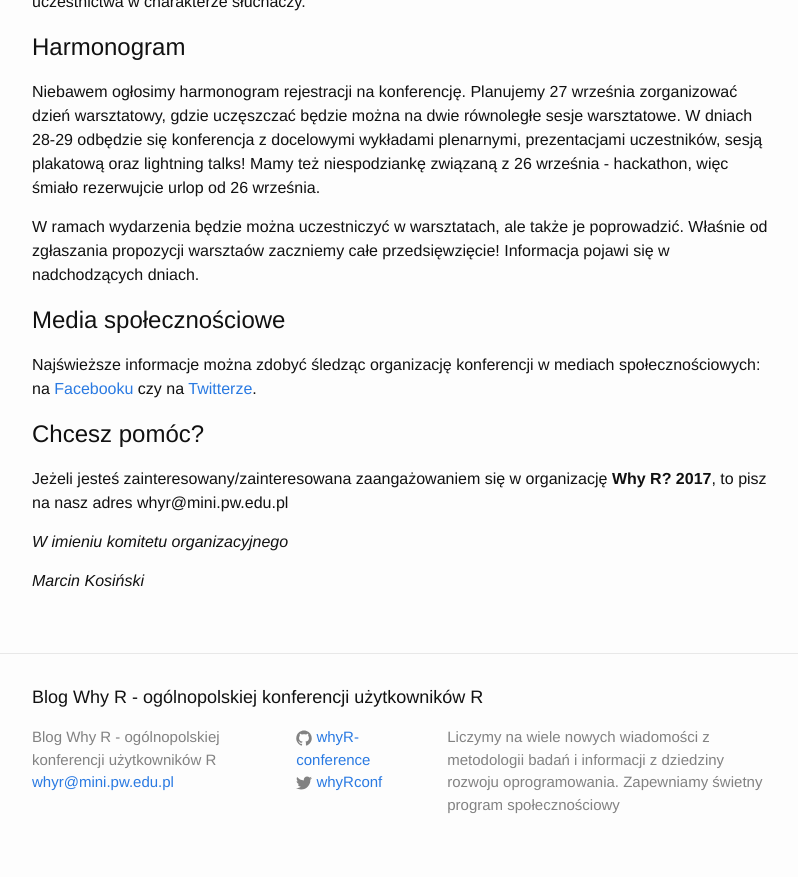
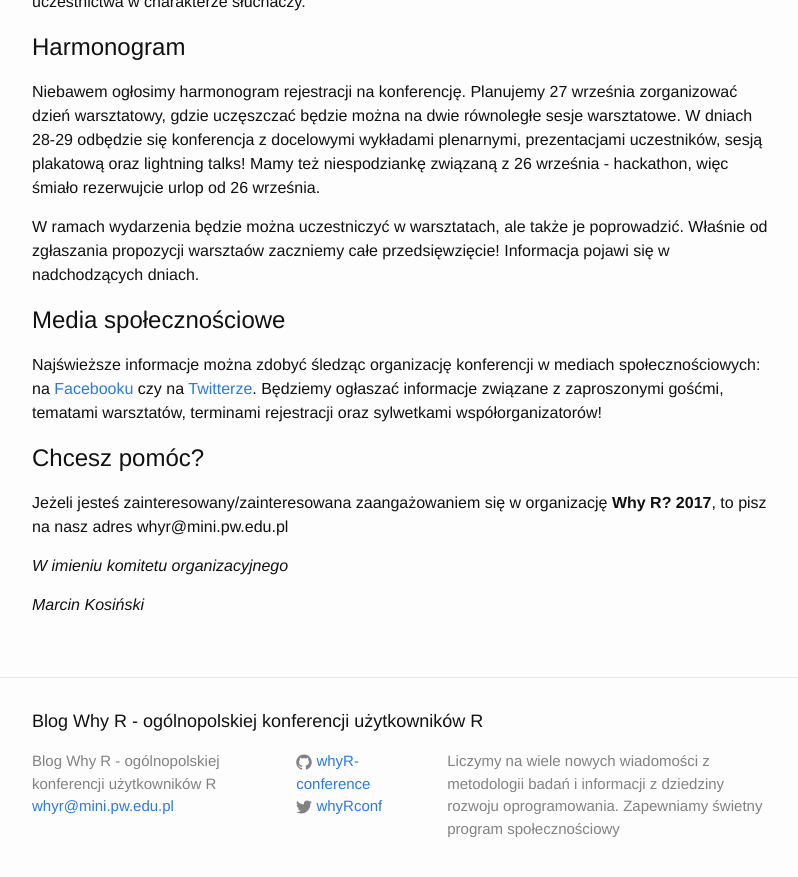
Before and after one commit to WhyR2017/blog, a Jekyll site: the page built from _posts/2017-01-09-Ruszamy.markdown, in a window 1280 px wide and 900 px high, scrolled down 1044 px. Shown: the top 877 px of the window, without its empty margins (238-1036 px from the left). Built offline with Jekyll 4.4.1, drawn with Linux system fonts in a browser that asks for light colours.

Commit message:
jakie info do social media

```diff
--- a/_posts/2017-01-09-Ruszamy.markdown
+++ b/_posts/2017-01-09-Ruszamy.markdown
@@ -48,7 +48,7 @@ W ramach wydarzenia będzie można uczestniczyć w warsztatach, ale także je po
 
 # Media społecznościowe
 
-Najświeższe informacje można zdobyć śledząc organizację konferencji w mediach społecznościowych: na [Facebooku](http://facebook.com/whyRconf/) czy na [Twitterze](http://twitter.com/whyRconf).
+Najświeższe informacje można zdobyć śledząc organizację konferencji w mediach społecznościowych: na [Facebooku](http://facebook.com/whyRconf/) czy na [Twitterze](http://twitter.com/whyRconf). Będziemy ogłaszać informacje związane z zaproszonymi gośćmi, tematami warsztatów, terminami rejestracji oraz sylwetkami współorganizatorów!
 
 # Chcesz pomóc?
 
```
